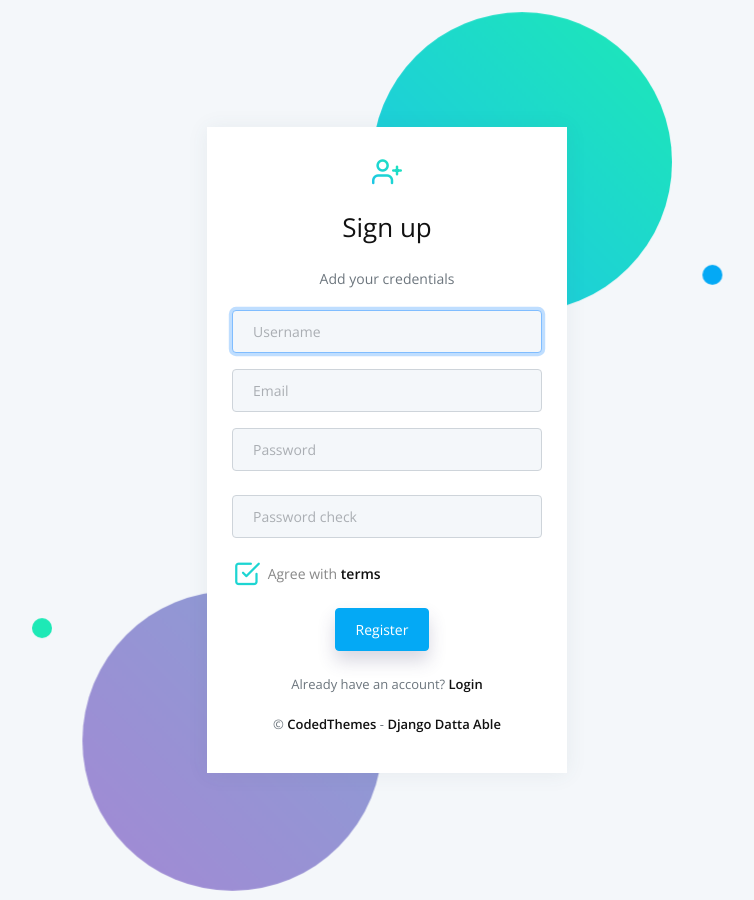
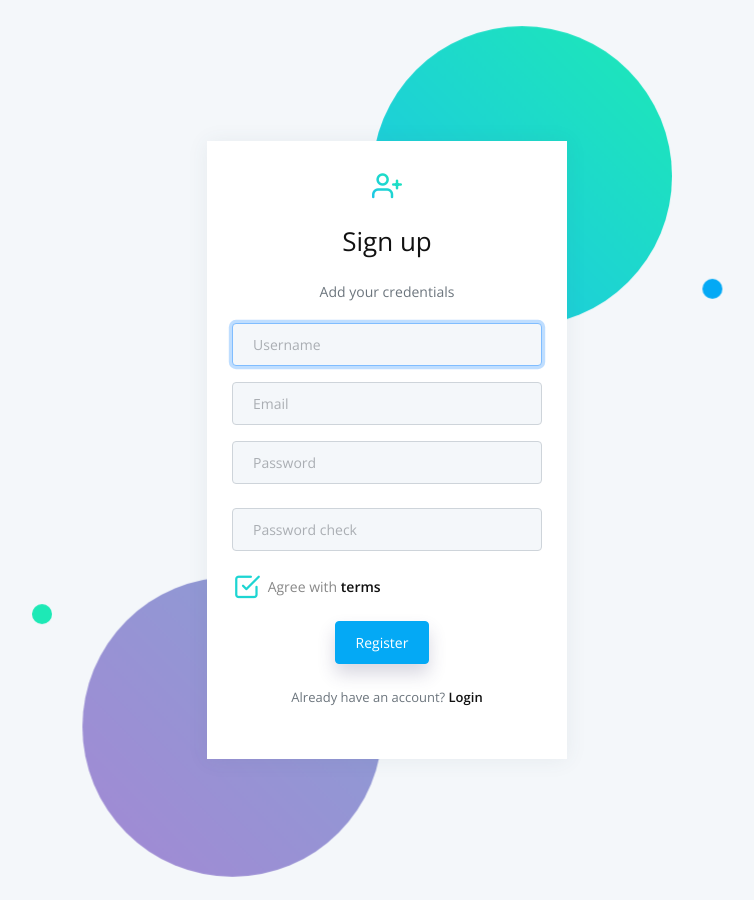
Before and after one commit to Software-Engineering-DHBW/BonoboBoard, a Django app: page /register/ in a window 1280 px wide. Shown: the whole page, without its empty margins (253-1007 px from the left). Run offline with Django 3.2, Linux system fonts and the light colour scheme; some libraries are stand-ins or nearby versions.

Commit message:
removed advertisement banner

```diff
--- a/django-datta-able-1.0.4/apps/templates/accounts/login.html
+++ b/django-datta-able-1.0.4/apps/templates/accounts/login.html
@@ -54,10 +54,6 @@
 
                     <p class="mb-0 text-muted">Don’t have an account? <a href="{% url 'register' %}" >Sign UP</a></p>
                     <br />
-                    <p class="mb-2 text-muted">
-                        &copy; <a target="_blank" href="https://bit.ly/37fF9RT">CodedThemes</a>
-                        - <a target="_blank" href="https://appseed.us/admin-dashboards/django-datta-able">Django Datta Able</a>.
-                    </p>
                 </div>
             </div>
         </div>
--- a/django-datta-able-1.0.4/apps/templates/accounts/register.html
+++ b/django-datta-able-1.0.4/apps/templates/accounts/register.html
@@ -66,10 +66,6 @@
 
                     <p class="mb-0 text-muted">Already have an account? <a href="{% url 'login' %}" >Login</a></p>
                     <br />
-                    <p class="mb-2 text-muted">
-                        &copy; <a target="_blank" href="https://bit.ly/37fF9RT">CodedThemes</a>
-                        - <a target="_blank" href="https://appseed.us/admin-dashboards/django-datta-able">Django Datta Able</a>
-                    </p>
                 </div>
             </div>
         </div>
--- a/django-datta-able-1.0.4/apps/templates/layouts/base-fullscreen.html
+++ b/django-datta-able-1.0.4/apps/templates/layouts/base-fullscreen.html
@@ -3,7 +3,7 @@
 
 <head>
     <title>
-        Django Datta Able - {% block title %}{% endblock %} | AppSeed
+        BonoboBoard - {% block title %}{% endblock %}
     </title>
     <!-- HTML5 Shim and Respond.js IE10 support of HTML5 elements and media queries -->
     <!-- WARNING: Respond.js doesn't work if you view the page via file:// -->
@@ -15,7 +15,6 @@
     <meta charset="utf-8">
     <meta name="viewport" content="width=device-width, initial-scale=1.0, user-scalable=0, minimal-ui">
     <meta http-equiv="X-UA-Compatible" content="IE=edge" />
-    <link rel="canonical" href="https://appseed.us/admin-dashboards/django-dashboard-dattaable">
 
     <meta name="description" content="Datta Able Bootstrap admin template made using Bootstrap 4 and it has huge amount of ready made feature, UI components, pages which completely fulfills any dashboard needs." />
     <meta name="keywords" content="admin templates, bootstrap admin templates, bootstrap 4, dashboard, dashboard templets, sass admin templets, html admin templates, responsive, bootstrap admin templates free download,premium bootstrap admin templates, datta able, datta able bootstrap admin template, free admin theme, free dashboard template"/>
--- a/django-datta-able-1.0.4/apps/templates/layouts/base.html
+++ b/django-datta-able-1.0.4/apps/templates/layouts/base.html
@@ -3,7 +3,7 @@
 
 <head>
     <title>
-        Django Datta Able - {% block title %}{% endblock %} | AppSeed
+        BonoboBoard - {% block title %}{% endblock %}
     </title>
     <!-- HTML5 Shim and Respond.js IE10 support of HTML5 elements and media queries -->
     <!-- WARNING: Respond.js doesn't work if you view the page via file:// -->
@@ -15,7 +15,6 @@
     <meta charset="utf-8">
     <meta name="viewport" content="width=device-width, initial-scale=1.0, user-scalable=0, minimal-ui">
     <meta http-equiv="X-UA-Compatible" content="IE=edge" />
-    <link rel="canonical" href="https://appseed.us/admin-dashboards/django-dashboard-dattaable">
 
     <meta name="description" content="Datta Able Bootstrap admin template made using Bootstrap 4 and it has huge amount of ready made feature, UI components, pages which completely fulfills any dashboard needs." />
     <meta name="keywords" content="admin templates, bootstrap admin templates, bootstrap 4, dashboard, dashboard templets, sass admin templets, html admin templates, responsive, bootstrap admin templates free download,premium bootstrap admin templates, datta able, datta able bootstrap admin template, free admin theme, free dashboard template"/>
```
